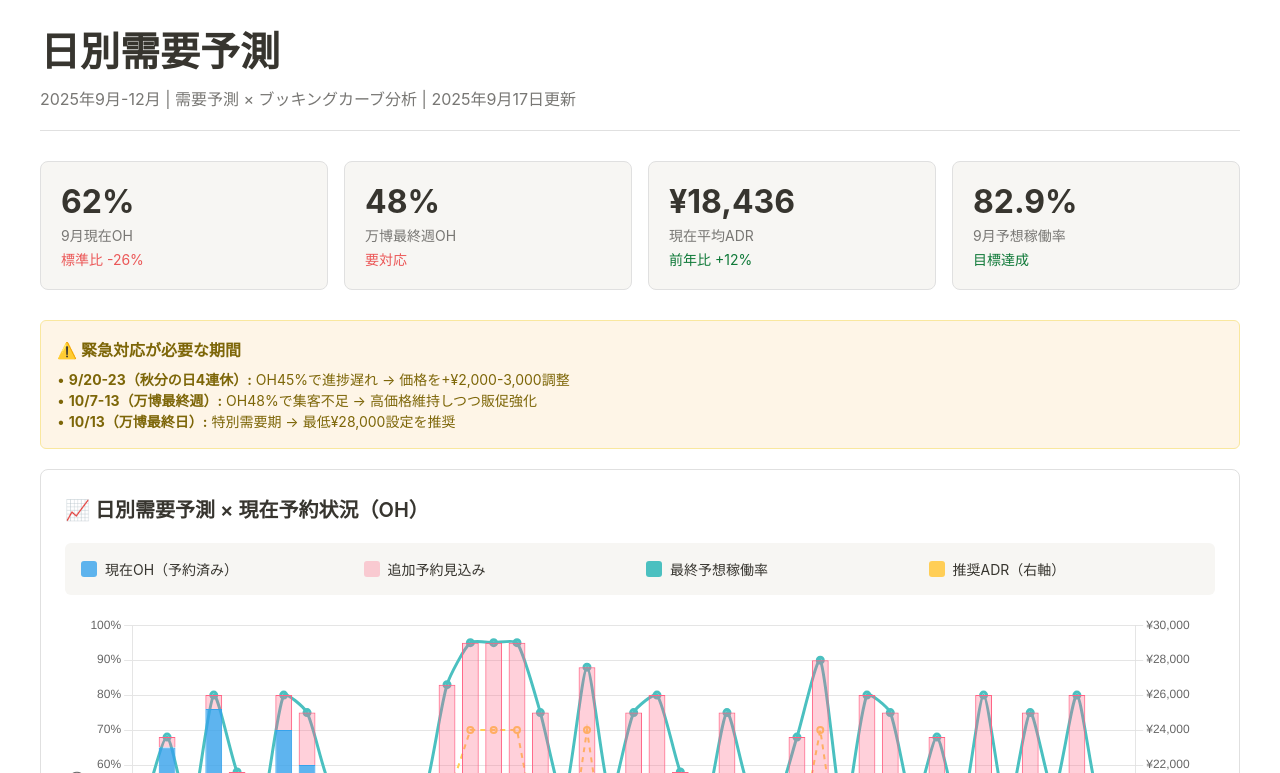
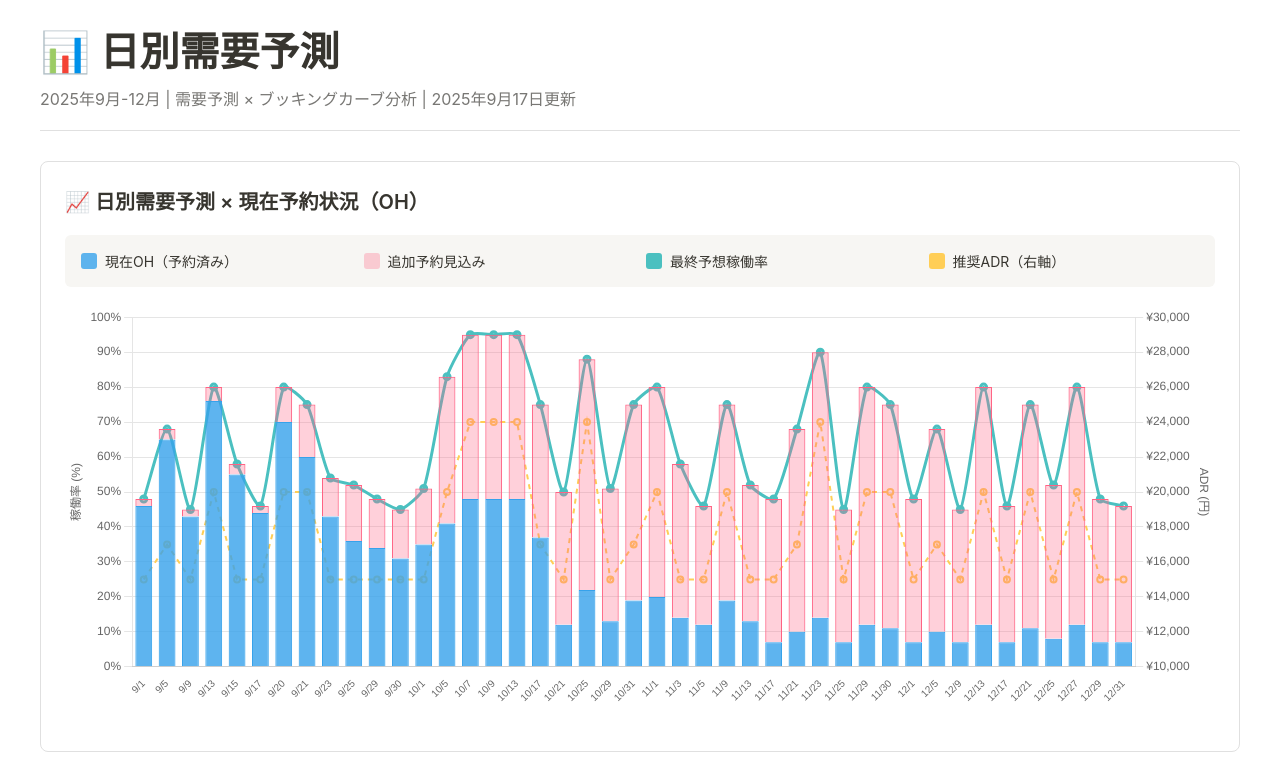
Before and after one commit to ryyyyyyo-23/demand-forcast-report, a plain HTML site: page index.html in a window 1280 px wide. Shown: the top 773 px of the page. Drawn offline with nearby package versions, Linux system fonts and the light colour scheme.

Commit message:
Update index.html

```diff
--- a/index.html
+++ b/index.html
@@ -40,45 +40,6 @@
         .subtitle {
             color: #787774;
             font-size: 1rem;
-        }
-
-        .kpi-grid {
-            display: grid;
-            grid-template-columns: repeat(auto-fit, minmax(200px, 1fr));
-            gap: 16px;
-            margin-bottom: 30px;
-        }
-
-        .kpi-card {
-            background: #f7f6f3;
-            padding: 20px;
-            border-radius: 8px;
-            border: 1px solid #e0e0e0;
-        }
-
-        .kpi-value {
-            font-size: 2rem;
-            font-weight: 700;
-            color: #37352f;
-            margin-bottom: 4px;
-        }
-
-        .kpi-label {
-            font-size: 0.875rem;
-            color: #787774;
-        }
-
-        .kpi-change {
-            font-size: 0.875rem;
-            margin-top: 4px;
-        }
-
-        .kpi-up {
-            color: #0f7938;
-        }
-
-        .kpi-down {
-            color: #eb5757;
         }
 
         .section {
@@ -127,26 +88,6 @@
             width: 16px;
             height: 16px;
             border-radius: 3px;
-        }
-
-        .alert {
-            background: #fef5e7;
-            border: 1px solid #f9e79f;
-            border-radius: 6px;
-            padding: 16px;
-            margin-bottom: 20px;
-        }
-
-        .alert-title {
-            font-weight: 600;
-            color: #7d6608;
-            margin-bottom: 8px;
-        }
-
-        .alert-content {
-            color: #7d6608;
-            font-size: 0.875rem;
-            line-height: 1.5;
         }
 
         table {
@@ -218,50 +159,14 @@
             .two-column {
                 grid-template-columns: 1fr;
             }
-
-            .kpi-grid {
-                grid-template-columns: 1fr 1fr;
-            }
         }
     </style>
 </head>
 <body>
     <div class="container">
         <div class="header">
-            <h1>日別需要予測</h1>
+            <h1>📊 日別需要予測</h1>
             <div class="subtitle">2025年9月-12月 | 需要予測 × ブッキングカーブ分析 | 2025年9月17日更新</div>
-        </div>
-
-        <div class="kpi-grid">
-            <div class="kpi-card">
-                <div class="kpi-value">62%</div>
-                <div class="kpi-label">9月現在OH</div>
-                <div class="kpi-change kpi-down">標準比 -26%</div>
-            </div>
-            <div class="kpi-card">
-                <div class="kpi-value">48%</div>
-                <div class="kpi-label">万博最終週OH</div>
-                <div class="kpi-change kpi-down">要対応</div>
-            </div>
-            <div class="kpi-card">
-                <div class="kpi-value">¥18,436</div>
-                <div class="kpi-label">現在平均ADR</div>
-                <div class="kpi-change kpi-up">前年比 +12%</div>
-            </div>
-            <div class="kpi-card">
-                <div class="kpi-value">82.9%</div>
-                <div class="kpi-label">9月予想稼働率</div>
-                <div class="kpi-change kpi-up">目標達成</div>
-            </div>
-        </div>
-
-        <div class="alert">
-            <div class="alert-title">⚠️ 緊急対応が必要な期間</div>
-            <div class="alert-content">
-                • <strong>9/20-23（秋分の日4連休）:</strong> OH45%で進捗遅れ → 価格を+¥2,000-3,000調整<br>
-                • <strong>10/7-13（万博最終週）:</strong> OH48%で集客不足 → 高価格維持しつつ販促強化<br>
-                • <strong>10/13（万博最終日）:</strong> 特別需要期 → 最低¥28,000設定を推奨
-            </div>
         </div>
 
         <div class="section">
@@ -397,52 +302,6 @@
                         </td>
                         <td><span class="status-badge status-high">¥23,000-28,000</span></td>
                         <td>超早割</td>
-                    </tr>
-                </tbody>
-            </table>
-        </div>
-
-        <div class="section">
-            <h2 class="section-title">💡 価格調整の判断基準</h2>
-            <table>
-                <thead>
-                    <tr>
-                        <th>リードタイム</th>
-                        <th>標準進捗率</th>
-                        <th>進捗率が低い場合</th>
-                        <th>進捗率が高い場合</th>
-                    </tr>
-                </thead>
-                <tbody>
-                    <tr>
-                        <td>60日前</td>
-                        <td>25%</td>
-                        <td>価格下げ or 販促</td>
-                        <td>価格上げ検討</td>
-                    </tr>
-                    <tr>
-                        <td>30日前</td>
-                        <td>50%</td>
-                        <td>積極的な価格調整</td>
-                        <td>高価格維持</td>
-                    </tr>
-                    <tr>
-                        <td>14日前</td>
-                        <td>70%</td>
-                        <td>ラストミニッツ割引</td>
-                        <td>価格引き上げ</td>
-                    </tr>
-                    <tr>
-                        <td>7日前</td>
-                        <td>80%</td>
-                        <td>大幅割引検討</td>
-                        <td>プレミアム価格</td>
-                    </tr>
-                    <tr>
-                        <td>3日前</td>
-                        <td>88%</td>
-                        <td>空室損失回避優先</td>
-                        <td>最高価格設定</td>
                     </tr>
                 </tbody>
             </table>
```
